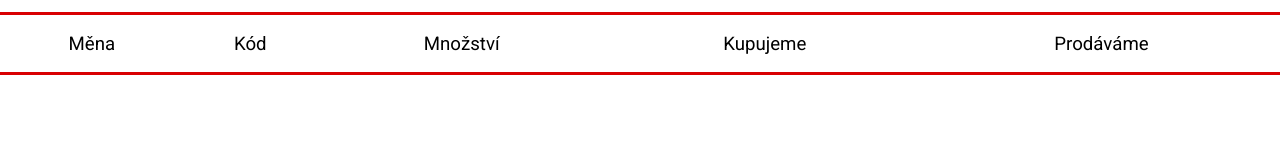
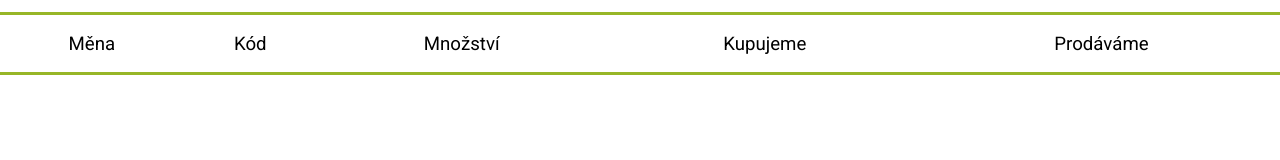
Before and after one commit to kapishdima/currencies, a website built with webpack: page src/table.html in a window 1280 px wide. Built offline with nearby package versions, Linux system fonts and the light colour scheme; no server answers.

Commit message:
fixed table border color

```diff
--- a/src/styles/components/table.scss
+++ b/src/styles/components/table.scss
@@ -19,8 +19,8 @@
     vertical-align: middle;
     height: 60px;
 
-    border-top: 3px solid #d90002;
-    border-bottom: 3px solid #d90002;
+    border-top: 3px solid #97b627;
+    border-bottom: 3px solid #97b627;
   }
 
   td {
```
